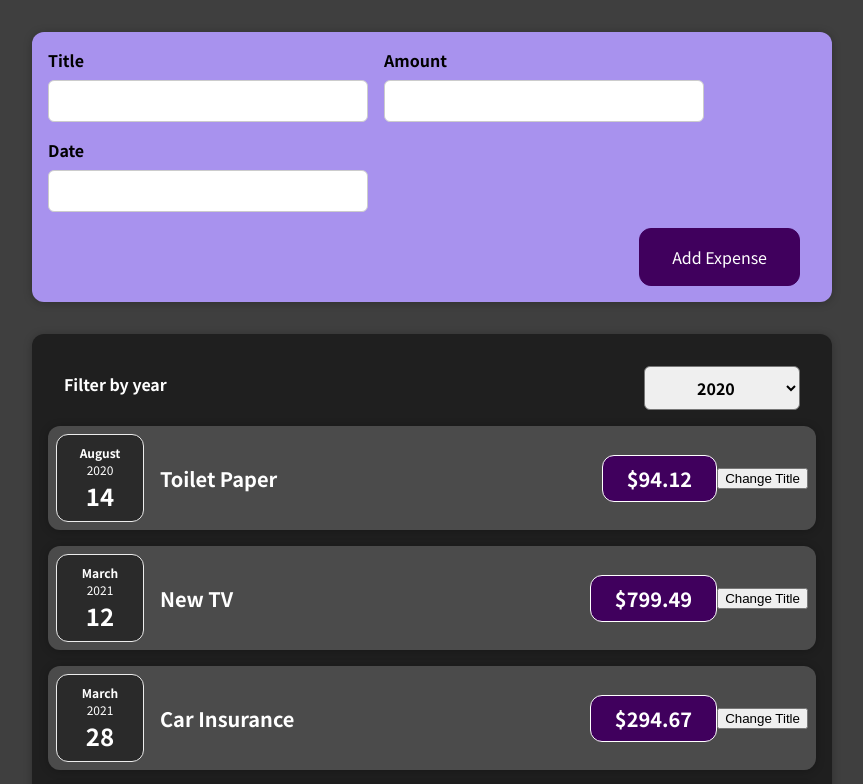
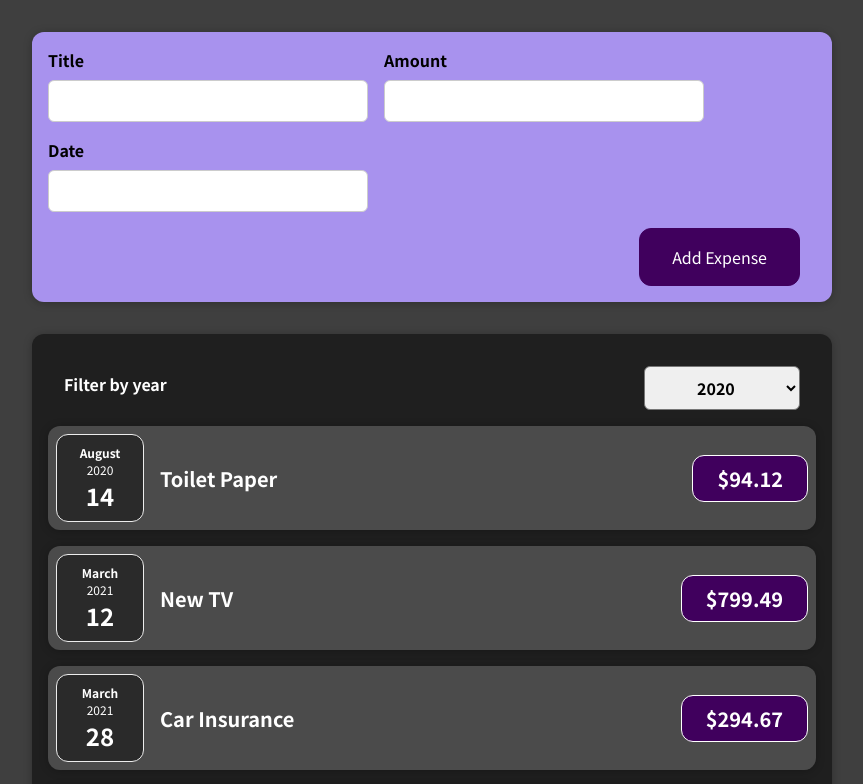
Before and after one commit to DylanAttal/react-complete-guide, a React (Create React App) app: page / in a window 1280 px wide. Shown: the top 784 px of the page, without its empty margins (208-1071 px from the left). Built offline with nearby package versions, Linux system fonts and the light colour scheme.

Commit message:
remove demo code from expenseitem to make it a stateless component

```diff
--- a/src/components/Expenses/ExpenseItem.js
+++ b/src/components/Expenses/ExpenseItem.js
@@ -1,23 +1,15 @@
-import { useState } from 'react'
 import Card from '../UI/Card'
 import ExpenseDate from './ExpenseDate'
 import './ExpenseItem.css'
 
 const ExpenseItem = (props) => {
-  const [title, setTitle] = useState(props.title)
-
-  const clickHandler = () => {
-    setTitle('hey')
-  }
-
   return (
     <Card className='expense-item'>
       <ExpenseDate date={props.date} />
       <div className='expense-item__description'>
-        <h2>{title}</h2>
+        <h2>{props.title}</h2>
         <div className='expense-item__price'>${props.amount}</div>
       </div>
-      <button onClick={clickHandler}>Change Title</button>
     </Card>
   )
 }
```
Also changed, not shown: 1 other file (tests, documents, lock files or other folders).
